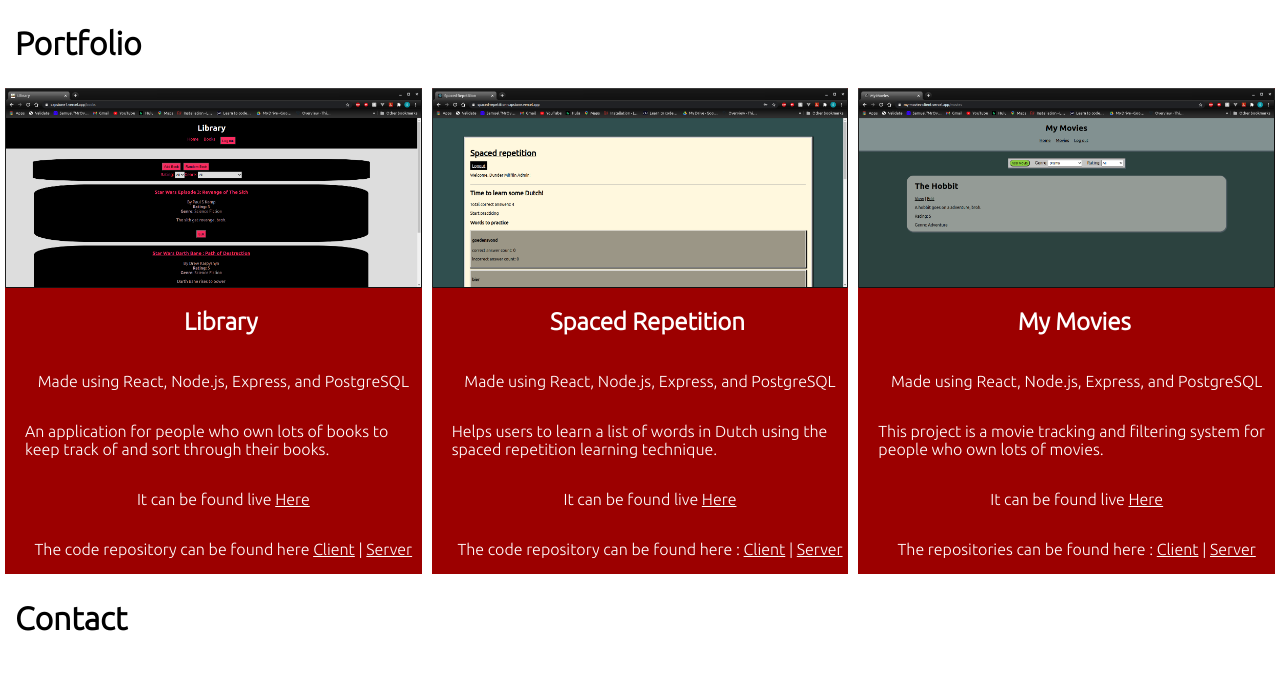
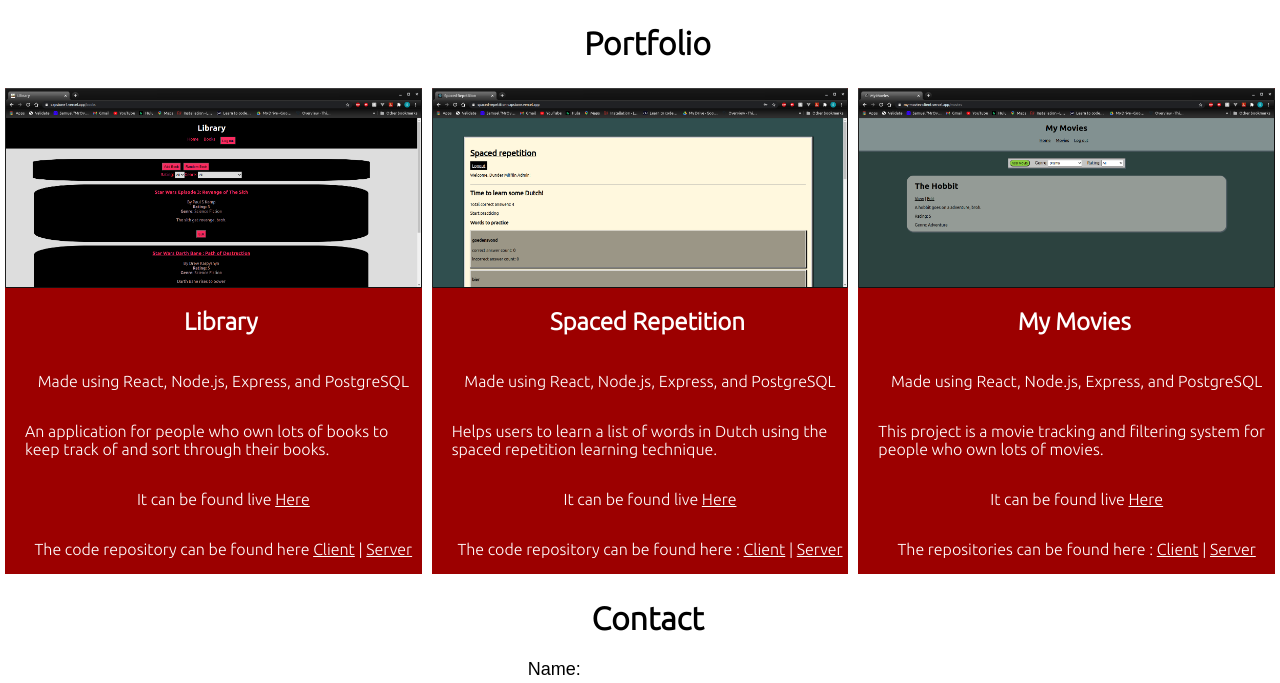
Before and after one commit to SMeyersMrOvkill/Thinkful-my-portfolio, a plain HTML site: page index.html in a window 1280 px wide. Shown: the part 1307-1990 px from the top of the page. Drawn offline with Linux system fonts and the light colour scheme.

Commit message:
Fixed the last contrast errors now PLEASE CAAPT MY SUBMISSION

```diff
--- a/style.css
+++ b/style.css
@@ -104,6 +104,8 @@ a,a:visited {
 
 h1,h2 {
     margin-left: 15px;
+    justify-self: center;
+    align-self: center;
 }
 
 .item hr {
@@ -131,7 +133,7 @@ form label {
     display: block;
     font-size: 18px;
     margin-bottom: 5px;
-    color: white;
+    color: black;
     font-family: arial;
 }
 
```
